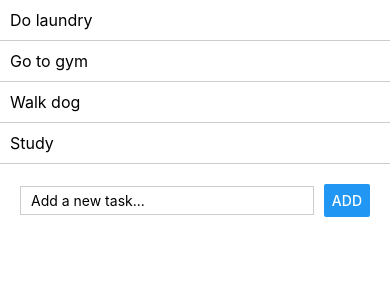
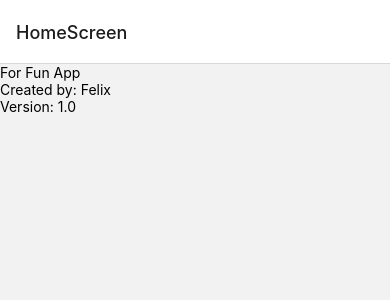
Before and after one commit to manho0107/ForFunApp, a React Native app: screen /HomeScreen in a window 390 px wide. Shown: the top 300 px of the page. Built offline with nearby package versions, Linux system fonts and the light colour scheme.

Commit message:
initial commit
for week 10 assignment.

```diff
--- a/src/App.jsx
+++ b/src/App.jsx
@@ -5,34 +5,35 @@
  */
 
 import React, { useState} from 'react';
-import {
-  SafeAreaView,
-} from 'react-native';
+import { StyleSheet} from 'react-native';
+import { NavigationContainer } from '@react-navigation/native';
+import { createStackNavigator } from '@react-navigation/stack';
 
-import ToDoList from './ToDoList';
-import ToDoForm from './ToDoForm';
+import HomeScreen from './screens/AboutScreen';
+import AboutScreen from './screens/HomeScreen';
+
+import ToDoList from './components/ToDoList';
+import ToDoForm from './components/ToDoForm';
+
+const Stack = createStackNavigator();
 
 function App() {
-  const [tasks, setTasks] = useState([
-    'Do laundry',
-    'Go to gym',
-    'Walk dog',
-    'Study'
-  ]);
-
-  const handleAdd = (newTask) => {
-    //setTasks(tasks.concat(newTask))
-    //.push can just add number
-    setTasks([...tasks, newTask])
-  };
 
   return (
-    <SafeAreaView>
-      <ToDoList tasks={tasks}/>
-      <ToDoForm onAdd={handleAdd} tasks={tasks}/>
-    </SafeAreaView>
+    <NavigationContainer>
+      <Stack.Navigator>
+        <Stack.Screen name="HomeScreen" component={HomeScreen} />
+        <Stack.Screen name="AboutScreen" component={AboutScreen} />
+      </Stack.Navigator>
+    </NavigationContainer>
   );
 }
 
+const styles = StyleSheet.create({
+
+});
 
 export default App;
+
+// <NavigationContainer> /* root component*/
+// <Stack.Screen name="AboutScreen" component={AboutScreen} /> name is the identifier
--- /dev/null
+++ b/src/layouts/MainLayout.jsx
@@ -0,0 +1,19 @@
+import React from 'react';
+import { View, StyleSheet } from 'react-native';
+
+const MainLayout = ({ children }) => {
+  return (
+    <View style={styles.container}>
+      {children}
+    </View>
+  );
+};
+
+const styles = StyleSheet.create({
+  container: {
+    flex: 1,
+    padding: 20,
+  },
+});
+
+export default MainLayout;
--- /dev/null
+++ b/src/screens/AboutScreen.jsx
@@ -0,0 +1,18 @@
+import React from 'react';
+import { View, Text } from 'react-native';
+
+function AboutScreen({ }) {
+    return (
+        <>
+            <View>
+                <Text>For Fun App</Text>
+                <Text>Created by: Felix</Text>
+                <Text>Version: 1.0</Text>
+            </View>
+        </>
+    );
+}
+
+export default AboutScreen;
+
+// if error of 'text outside of text component', there may be symbol like ';' or words outside the <text> tag.
--- /dev/null
+++ b/src/screens/HomeScreen.jsx
@@ -0,0 +1,38 @@
+import React from 'react';
+import { SafeAreaView, Button } from 'react-native';
+
+import ToDoList from '../components/ToDoList';
+import ToDoForm from '../components/ToDoForm';
+import MainLayout from '../layouts/MainLayout';
+
+function HomeScreen({ navigation }) {
+    const [tasks, setTasks] = useState([
+        'Do laundry',
+        'Go to gym',
+        'Walk dog',
+        'Study'
+      ]);
+
+    const handleAdd = (newTask) => {
+        //setTasks(tasks.concat(newTask))
+        //.push can just add number
+        setTasks([...tasks, newTask])
+    };
+
+    return (
+        <>
+            <SafeAreaView>
+                <ToDoList tasks={tasks}/>
+                <ToDoForm handleAdd={handleAdd}/>
+                    <Button
+                        title="Go to About Page"
+                        onPress={() => navigation.navigate('AboutScreen')}
+                    />
+            </SafeAreaView>
+        </>
+    );
+}
+
+export default HomeScreen;
+
+// .navigate is a method for navigation
```
Also changed, not shown: package.json (+6 -1 lines), src/components/ToDoForm.jsx (renamed from src/ToDoForm.jsx), src/components/ToDoList.jsx (renamed from src/ToDoList.jsx), 1 other file (tests, documents, lock files or other folders).
